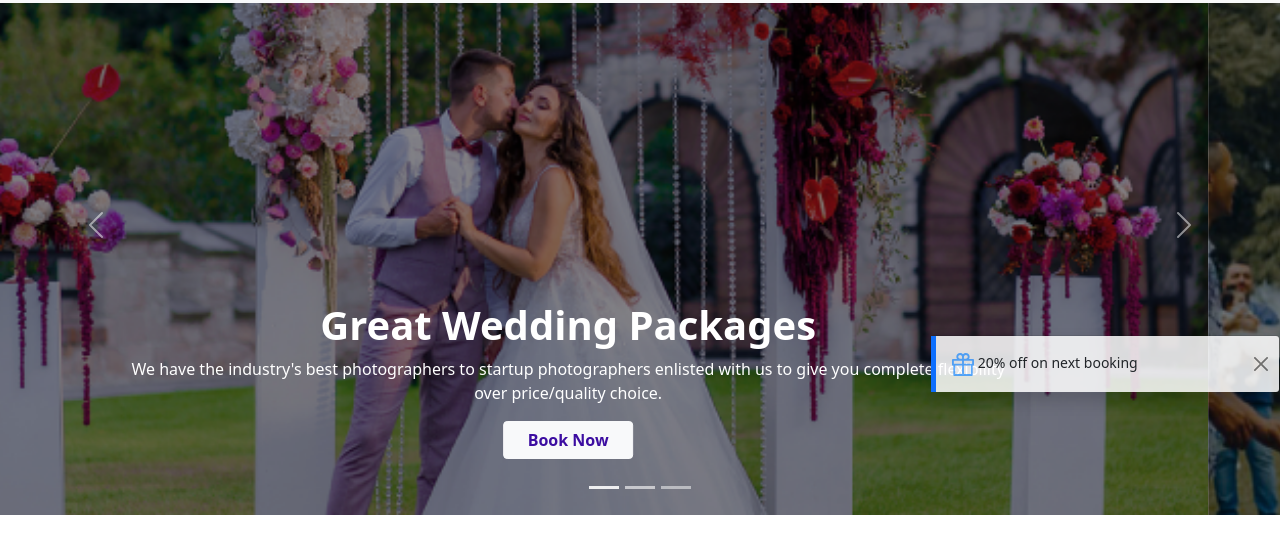
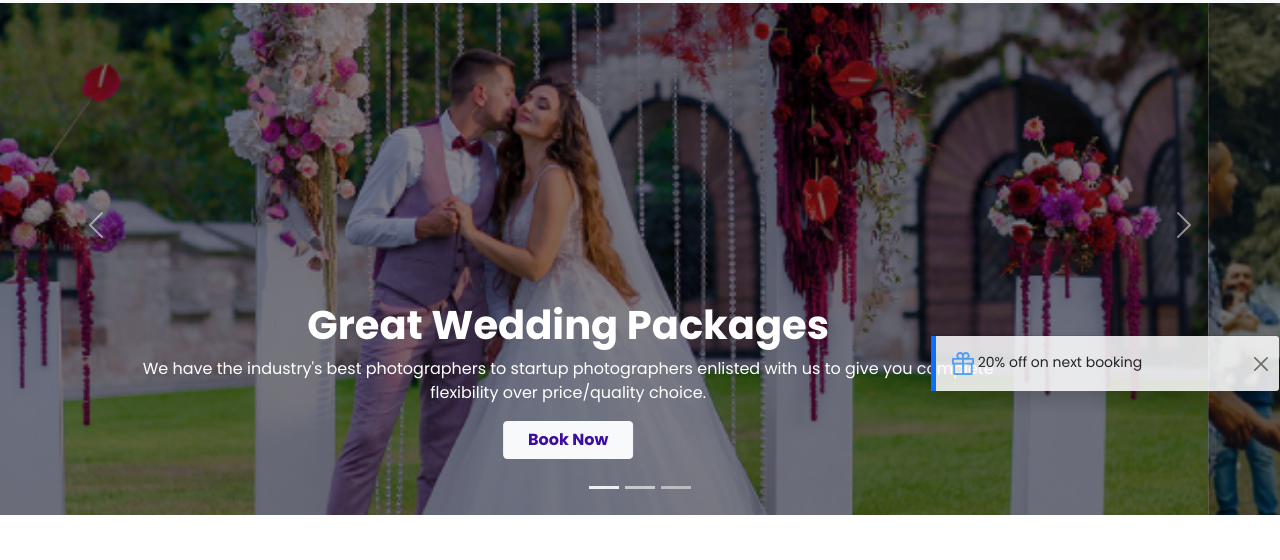
Before and after one commit to akashwebs/Sky-convention-center-bootstrap, a plain HTML site: page index.html in a window 1280 px wide. Shown: the part 65-625 px from the top of the page. Drawn offline with Linux system fonts and the light colour scheme.

Commit message:
added fonts and final submit

```diff
--- a/css/style.css
+++ b/css/style.css
@@ -1,8 +1,10 @@
+@import url('https://fonts.googleapis.com/css2?family=Poppins:wght@200;300;400;500;600;700&display=swap');
 * {
     margin: 0;
     padding: 0;
     box-sizing: border-box;
     list-style-type: none;
+    font-family: 'Poppins', sans-serif;
 }
 
 .package-radius {
```
